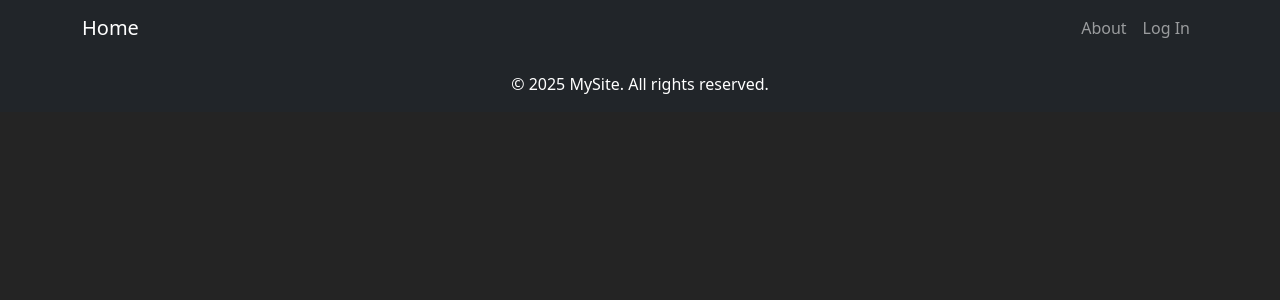
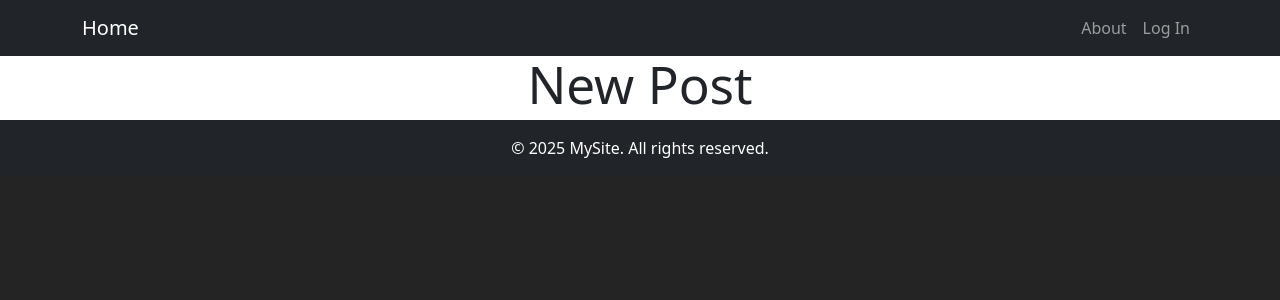
Before and after one commit to GaelGil/full_stack_template, a React (Vite) app in the folder frontend/: page /new_post/1 in a window 1280 px wide. Shown: the top 300 px of the page. Built offline with nearby package versions, Linux system fonts and the light colour scheme.

Commit message:
updates to posts pages

```diff
--- a/frontend/src/App.tsx
+++ b/frontend/src/App.tsx
@@ -7,7 +7,8 @@ import ProfilePage from "./pages/Profile";
 import PrivateRoute from "./components/PrivateRoute";
 import Footer from "./components/Layout/Footer";
 import FollowersPage from "./pages/Followers";
-import PostsPage from "./pages/Posts";
+import NewPostPage from "./pages/NewPostPage";
+// import N
 
 function App() {
   return (
@@ -30,7 +31,7 @@ function App() {
             <Route path="/profile/:userId" element={<ProfilePage />} />
           </Route>
           <Route path="/followers/:userId" element={<FollowersPage />} />
-          <Route path="/posts/:userId" element={<PostsPage />} />
+          <Route path="/new_post/:userId" element={<NewPostPage />} />
         </Routes>
       </main>
 
--- a/frontend/src/components/Posts/NewPostForm.tsx
+++ b/frontend/src/components/Posts/NewPostForm.tsx
@@ -11,7 +11,7 @@ const NewPostForm = () => {
   return (
     <Container className="d-flex flex-column justify-content-center align-items-center">
       <div>
-        <h1>Posts</h1>
+        <h1>New Post</h1>
       </div>
     </Container>
   );
--- /dev/null
+++ b/frontend/src/pages/NewPostPage.tsx
@@ -0,0 +1,15 @@
+import NewPostForm from "../components/Posts/NewPostForm";
+import { useParams } from "react-router-dom";
+
+// home component
+const NewPostPage: React.FC = () => {
+  const { userId } = useParams();
+
+  return (
+    <div className="home">
+      {userId ? <NewPostForm /> : <p>User ID not found.</p>}{" "}
+    </div>
+  );
+};
+
+export default NewPostPage;
```
